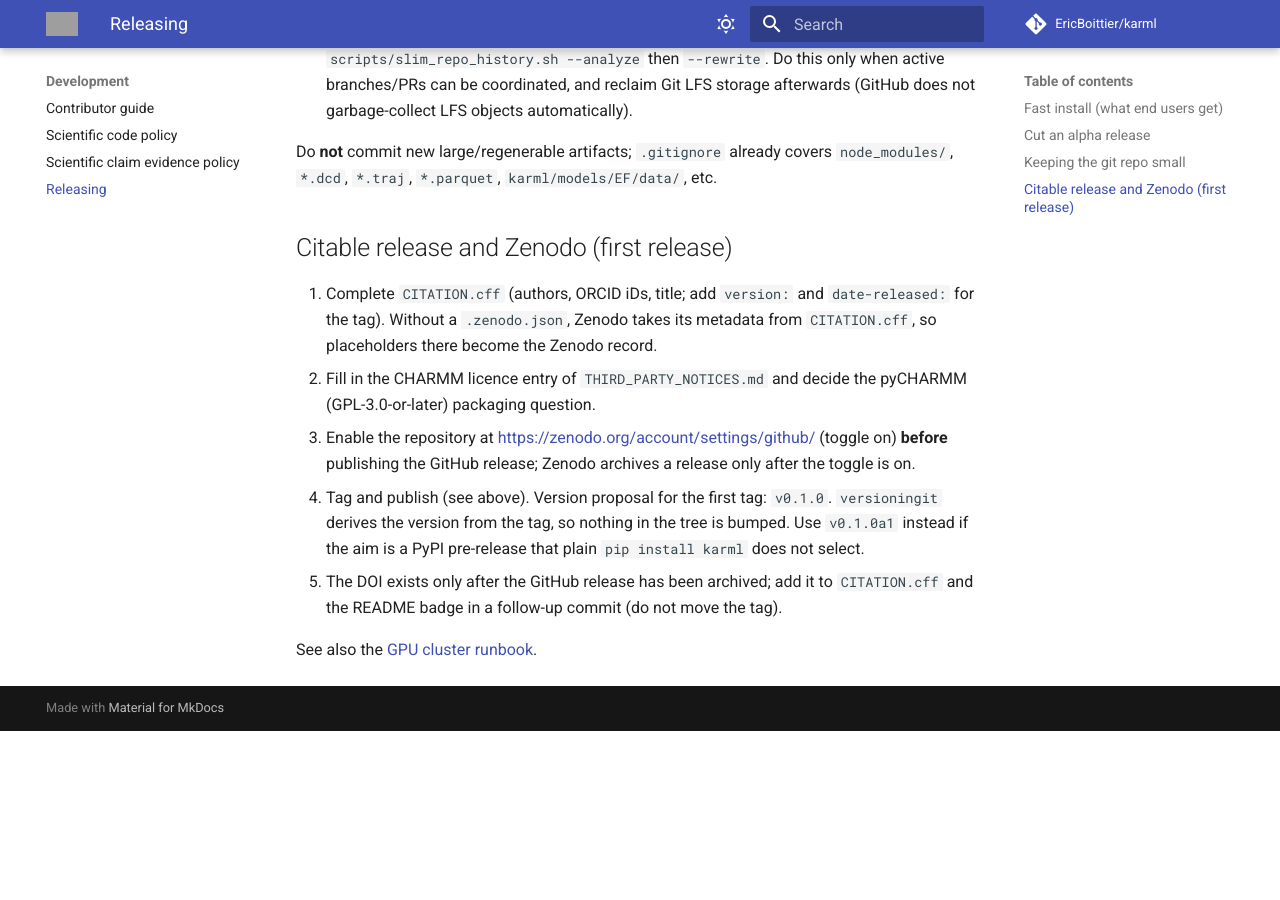
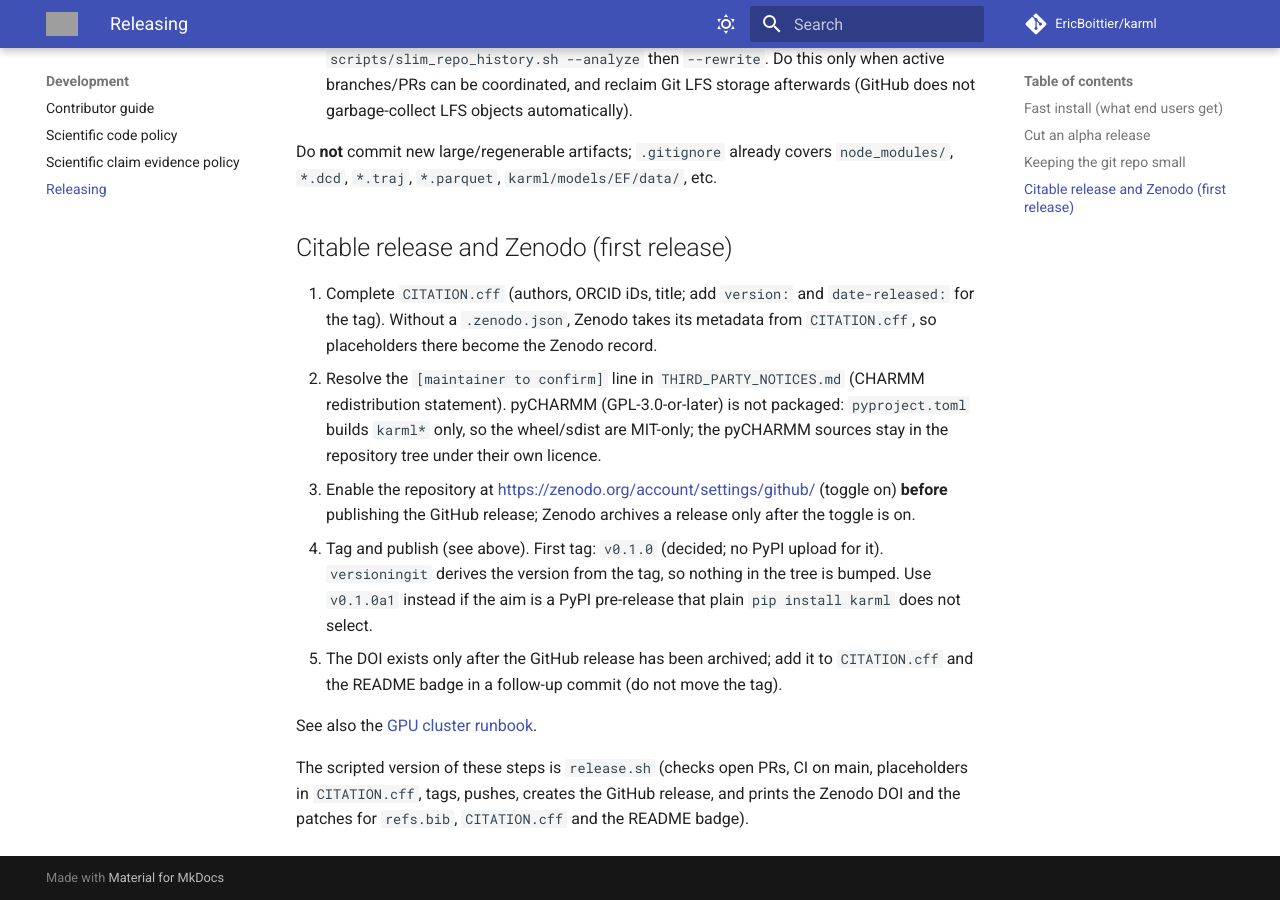
Before and after one commit to EricBoittier/karml, an MkDocs documentation site: the page built from docs/releasing.md, in a window 1280 px wide and 900 px high, scrolled down 1281 px. Built offline with MkDocs 1.6.1 and Material for MkDocs 9.7.7, drawn with Linux system fonts in a browser that asks for light colours; comment, search, counter and statistics services are not loaded; before the commit the page ends 2012 px from its top, so only the background shows below that; grey boxes are pictures that could not be loaded.

Commit message:
release prep: v0.1.0 decisions (pyCHARMM not packaged, CHARMM redistribution statement, CITATION.cff, RELEASE_NOTES.md)
Co-Authored-By: Claude Sonnet 5.5 <noreply@anthropic.com>

```diff
--- a/docs/releasing.md
+++ b/docs/releasing.md
@@ -55,13 +55,16 @@ Do **not** commit new large/regenerable artifacts; `.gitignore` already covers
 
 1. Complete `CITATION.cff` (authors, ORCID iDs, title; add `version:` and `date-released:` for the tag). Without a
    `.zenodo.json`, Zenodo takes its metadata from `CITATION.cff`, so placeholders there become the Zenodo record.
-2. Fill in the CHARMM licence entry of `THIRD_PARTY_NOTICES.md` and decide the pyCHARMM (GPL-3.0-or-later) packaging question.
+2. Resolve the `[maintainer to confirm]` line in `THIRD_PARTY_NOTICES.md` (CHARMM redistribution statement). pyCHARMM (GPL-3.0-or-later) is not packaged: `pyproject.toml` builds `karml*` only, so the wheel/sdist are MIT-only; the pyCHARMM sources stay in the repository tree under their own licence.
 3. Enable the repository at <https://zenodo.org/account/settings/github/> (toggle on) **before** publishing the GitHub
    release; Zenodo archives a release only after the toggle is on.
-4. Tag and publish (see above). Version proposal for the first tag: `v0.1.0`. `versioningit` derives the version from the
+4. Tag and publish (see above). First tag: `v0.1.0` (decided; no PyPI upload for it). `versioningit` derives the version from the
    tag, so nothing in the tree is bumped. Use `v0.1.0a1` instead if the aim is a PyPI pre-release that plain
    `pip install karml` does not select.
 5. The DOI exists only after the GitHub release has been archived; add it to `CITATION.cff` and the README badge in a
    follow-up commit (do not move the tag).
 
 See also the [GPU cluster runbook](gpu-cluster-runbook.md).
+
+The scripted version of these steps is `release.sh` (checks open PRs, CI on main, placeholders in `CITATION.cff`, tags,
+pushes, creates the GitHub release, and prints the Zenodo DOI and the patches for `refs.bib`, `CITATION.cff` and the README badge).
--- a/pyproject.toml
+++ b/pyproject.toml
@@ -342,8 +342,10 @@ include-package-data = false
 
 [tool.setuptools.packages.find]
 namespaces = false
-where = [".", "setup/charmm/tool/pycharmm"]
-include = ["karml*", "pycharmm*"]
+# pyCHARMM (GPL-3.0-or-later, setup/charmm/tool/pycharmm) is deliberately NOT packaged: it stays in the repository tree under
+# its own licence (see THIRD_PARTY_NOTICES.md); the MIT wheel/sdist contain karml only.
+where = ["."]
+include = ["karml*"]
 
 [tool.setuptools.package-data]
 karml = [
```
Also changed, not shown: CHANGELOG.md (+11 -1 lines), RELEASE_NOTES.md (added, +25 -0 lines), THIRD_PARTY_NOTICES.md (+14 -3 lines), 1 other file.
